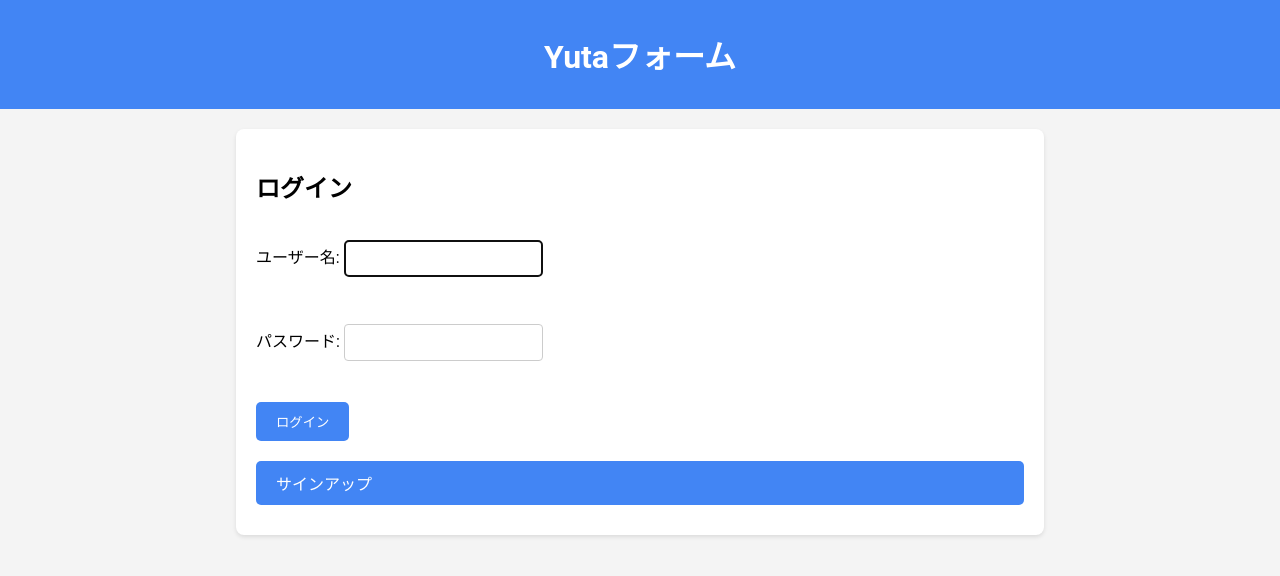
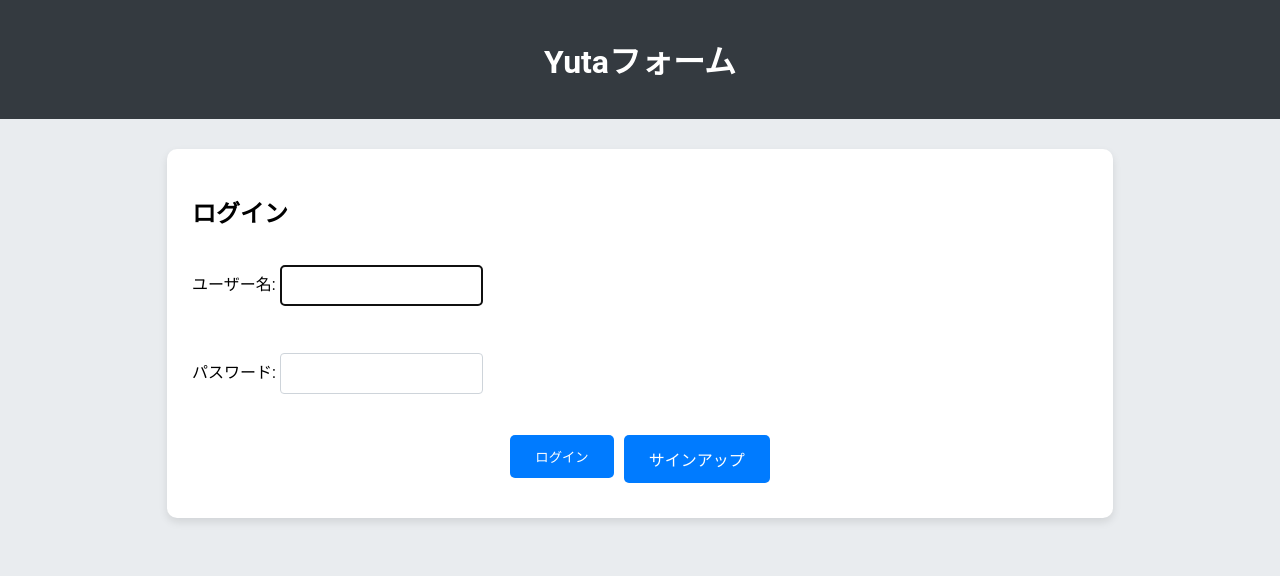
Before and after one commit to Moyuchiiii/Django-GoogleForm-, a Django app: a page that uses myproject/templates/registration/login.html in a window 1280 px wide. Shown: the top 576 px of the page. Run offline with Django 5.2, Linux system fonts and the light colour scheme.

Commit message:
サインアップボタンが間延びしている問題を修正

```diff
--- a/myproject/static/diary/css/base.css
+++ b/myproject/static/diary/css/base.css
@@ -1,14 +1,14 @@
 body {
     font-family: 'Roboto', sans-serif;
-    background-color: #f4f4f4;
+    background-color: #e9ecef;
     margin: 0;
     padding: 0;
 }
 
 .header {
-    background-color: #4285f4;
+    background-color: #343a40;
     color: #fff;
-    padding: 10px 0;
+    padding: 15px 0;
     text-align: center;
 }
 
@@ -18,33 +18,34 @@ body {
 }
 
 .container {
-    width: 60%;
-    margin: 20px auto;
+    width: 70%;
+    margin: 30px auto;
     background-color: #fff;
-    padding: 20px;
-    box-shadow: 0 2px 4px rgba(0, 0, 0, 0.1);
-    border-radius: 8px;
+    padding: 25px;
+    box-shadow: 0 4px 8px rgba(0, 0, 0, 0.1);
+    border-radius: 10px;
     text-align: left;
 }
 
 .datetime {
-    font-size: 0.9em;
-    color: #666;
+    font-size: 1em;
+    color: #6c757d;
 }
 
 .btn {
     display: inline-block;
     margin: 10px 0;
-    padding: 10px 20px;
-    background-color: #4285f4;
+    padding: 12px 25px;
+    background-color: #007bff;
     color: #fff;
     text-decoration: none;
     border-radius: 5px;
-    transition: background-color 0.3s;
+    transition: background-color 0.3s, transform 0.3s;
 }
 
 .btn:hover {
-    background-color: #357ae8;
+    background-color: #0056b3;
+    transform: translateY(-2px);
 }
 
 button.btn {
@@ -53,7 +54,8 @@ button.btn {
 }
 
 button.btn:hover {
-    background-color: #357ae8;
+    background-color: #0056b3;
+    transform: translateY(-2px);
 }
 
 .page-picture {
@@ -68,11 +70,17 @@ button.btn:hover {
 
 .form input, .form textarea, .form select {
     margin-bottom: 15px;
-    padding: 10px;
-    border: 1px solid #ccc;
+    padding: 12px;
+    border: 1px solid #ced4da;
     border-radius: 4px;
 }
 
 .form button {
     align-self: flex-start;
 }
+
+.btn-container {
+    display: flex;
+    justify-content: center;
+    gap: 10px;
+}
--- a/myproject/templates/diary/index.html
+++ b/myproject/templates/diary/index.html
@@ -3,13 +3,13 @@
 
 <p class="datetime">{{ datetime_now }}</p>
 <br>
+<div class="btn-container">
     <a class="btn" href="{% url 'diary:page_create' %}">フォーム作成</a>
-<br>
     <a class="btn" href="{% url 'diary:page_list' %}">フォーム一覧</a>
-<br>
     <form action="{% url 'accounts:logout' %}" method="post">
         {% csrf_token %}
         <button class="btn" type="submit">ログアウト</button>
     </form>
+</div>
 
 {% endblock %}
--- a/myproject/templates/diary/page_answer.html
+++ b/myproject/templates/diary/page_answer.html
@@ -48,7 +48,9 @@
     {% endif %}
     <br>
 
-    <button class="btn" type="submit">保存</button>
+    <div class="btn-container">
+        <button class="btn" type="submit">保存</button>
+    </div>
 </form>
 
 {% endblock %}
--- a/myproject/templates/diary/page_confirm_delete.html
+++ b/myproject/templates/diary/page_confirm_delete.html
@@ -4,7 +4,9 @@
 <form method="POST" class="form">
     {% csrf_token %}
     <p>{{page.title}} を削除しますか？</p>
-    <button class="btn" type="submit">削除</button>
+    <div class="btn-container">
+        <button class="btn" type="submit">削除</button>
+    </div>
 </form>
 <h2>{{ page.title}}</h2>
 <div>{{ page.page_date }}</div>
--- a/myproject/templates/diary/page_form.html
+++ b/myproject/templates/diary/page_form.html
@@ -5,7 +5,9 @@
 <form method="POST" enctype="multipart/form-data" class="form">
     {% csrf_token %}
     {{ form.as_p }}
-    <button class="btn" type="submit">保存</button>
+    <div class="btn-container">
+        <button class="btn" type="submit">保存</button>
+    </div>
 </form>
 
 {% endblock %}
--- a/myproject/templates/diary/page_update.html
+++ b/myproject/templates/diary/page_update.html
@@ -4,7 +4,9 @@
 <form method="POST" enctype="multipart/form-data" class="form">
     {% csrf_token %}
     {{ form.as_p }}
-    <button class="btn" type="submit">更新</button>
+    <div class="btn-container">
+        <button class="btn" type="submit">更新</button>
+    </div>
 </form>
 
 {% endblock %}
--- a/myproject/templates/registration/login.html
+++ b/myproject/templates/registration/login.html
@@ -5,8 +5,10 @@
 <form method="POST" class="form">
     {% csrf_token %}
     {{ form.as_p }}
-    <button class="btn" type="submit">ログイン</button>
-    <a class="btn" href="{% url 'accounts:signup' %}">サインアップ</a>
+    <div class="btn-container">
+        <button class="btn" type="submit">ログイン</button>
+        <a class="btn" href="{% url 'accounts:signup' %}" style="width: auto;">サインアップ</a>
+    </div>
 </form>
 
 {% endblock %}
--- a/myproject/templates/registration/signup.html
+++ b/myproject/templates/registration/signup.html
@@ -5,7 +5,9 @@
 <form method="POST" class="form">
     {% csrf_token %}
     {{ form.as_p }}
-    <button class="btn" type="submit">サインアップ</button>
+    <div class="btn-container">
+        <button class="btn" type="submit">サインアップ</button>
+    </div>
 </form>
 
 {% endblock %}
```
Also changed, not shown: myproject/templates/diary/page_detail.html (+5 -3 lines), myproject/db.sqlite3. Lines whose indentation alone changed are shown as unchanged.
